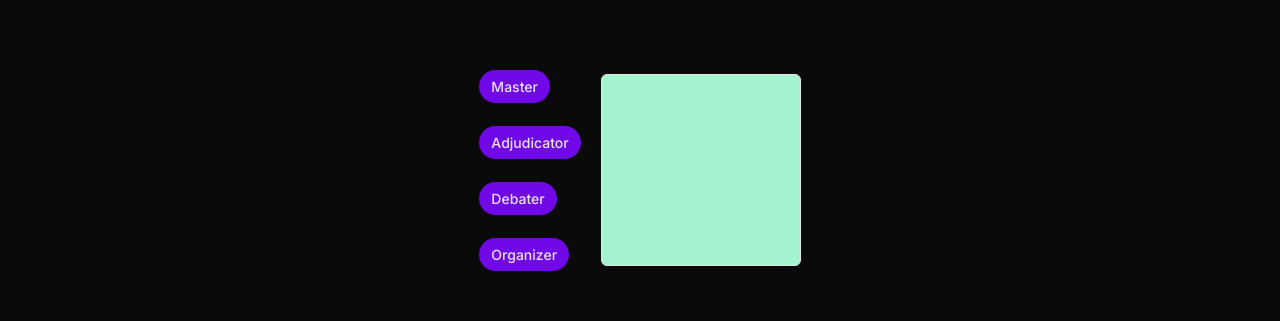
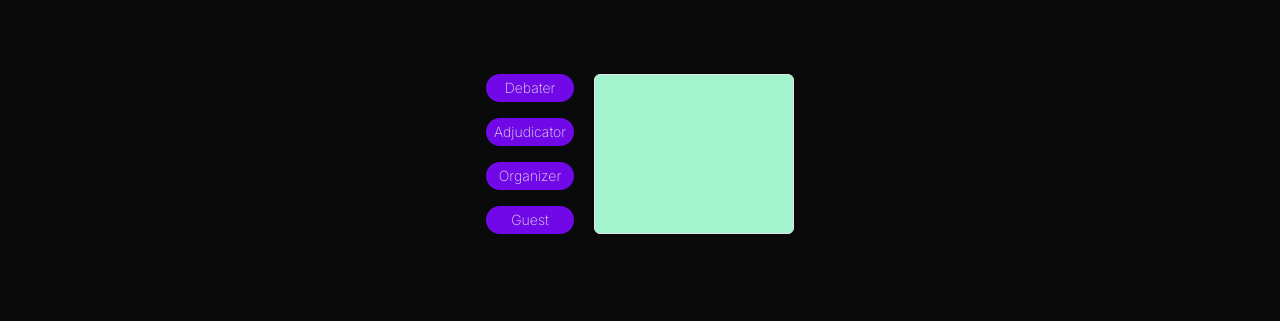
Before and after one commit to Ferdus615/TabMaster, a Next.js app: page / in a window 1280 px wide. Shown: the part 1736-2057 px from the top of the page. Built offline with nearby package versions, Linux system fonts and the light colour scheme.

Commit message:
drop down menu form done

```diff
--- /dev/null
+++ b/components/button/RButton.jsx
@@ -0,0 +1,15 @@
+import React from "react";
+
+function RButton() {
+  return (
+    <a
+      href={props.link}
+      id={props.id}
+      className="bg-rose-700 px-2 py-1 rounded-full hover:bg-violet-700 text-sm font-light flex justify-center"
+    >
+      {props.text}
+    </a>
+  );
+}
+
+export default RButton;
--- /dev/null
+++ b/components/button/VButton.jsx
@@ -0,0 +1,15 @@
+import React from "react";
+
+function VButton(props) {
+  return (
+    <a
+      href={props.link}
+      id={props.id}
+      className="bg-violet-700 px-2 py-1 rounded-full hover:bg-rose-700 text-sm font-light flex justify-center"
+    >
+      {props.text}
+    </a>
+  );
+}
+
+export default VButton;
--- /dev/null
+++ b/components/formComponents/DropDownMenu.jsx
@@ -0,0 +1,60 @@
+"use client";
+import React, { useState } from "react";
+
+function DropDownMenu(props) {
+  const [isOpen, setIsOpen] = useState(false);
+
+  const [selectedText, setSelectedText] = useState(props.text);
+
+  const toggleMenu = () => {
+    setIsOpen(!isOpen);
+  };
+
+  const updateText = (item) => {
+    setSelectedText(item);
+    setIsOpen(false);
+  };
+
+  return (
+    <div className="flex flex-col gap-3">
+      <label htmlFor={props.id} className="text-sm">
+        {props.label}
+      </label>
+
+      <div
+        id="btn"
+        onClick={toggleMenu}
+        className="inline-flex justify-between border-1 border-zinc-700 rounded-md p-3 bg-[#10172a]/40 hover:cursor-pointer"
+      >
+        <span id="btnText" className="text-sm">
+          {selectedText}
+        </span>
+        <svg
+          className="ml-2 -mr-1 h-5 w-5"
+          viewBox="0 0 20 20"
+          fill="currentColor"
+        >
+          <path d="M5.23 7.21a.75.75 0 011.06.02L10 11.293l3.71-4.06a.75.75 0 011.08 1.04l-4.25 4.656a.75.75 0 01-1.08 0L5.21 8.27a.75.75 0 01.02-1.06z" />
+        </svg>
+      </div>
+
+      {isOpen && (
+        <div id="list" className="bg-[#10172a]/70 p-3 rounded-md">
+          {props.items.map((item, index) => {
+            return (
+              <p
+                id={index}
+                onClick={() => updateText(item)}
+                className="listItem p-1 text-sm font-regular hover:bg-rose-700 rounded-md hover:cursor-pointer"
+              >
+                {item}
+              </p>
+            );
+          })}
+        </div>
+      )}
+    </div>
+  );
+}
+
+export default DropDownMenu;
--- a/components/forms/Registration.jsx
+++ b/components/forms/Registration.jsx
@@ -2,6 +2,7 @@ import React from "react";
 import Image from "next/image";
 import Input from "../formComponents/InputField";
 import ButtonForm from "../formComponents/ButtonForm";
+import DropDownMenu from "../formComponents/DropDownMenu";
 
 const Registration = () => {
   return (
@@ -14,8 +15,13 @@ const Registration = () => {
       <Input label="Full Name" type="text" id="text" />
       <Input label="Institution" type="text" id="text" />
       <Input label="Password" type="password" id="password" />
+      <DropDownMenu
+        label="Roles"
+        text="Select Role"
+        items={["Debater", "Adjudicator", "Organizer", "Guest"]}
+      />
 
-      <div className="flex flex-col gap-3">
+      {/* <div className="flex flex-col gap-3">
         <label htmlFor="role" className="text-sm">
           Select Role
         </label>
@@ -29,7 +35,7 @@ const Registration = () => {
           <option value="teacher">Adjudictor</option>
           <option value="admin">Organizer</option>
         </select>
-      </div>
+      </div> */}
 
       <ButtonForm text="Register" />
 
--- a/components/landing_page/Roles.jsx
+++ b/components/landing_page/Roles.jsx
@@ -1,49 +1,18 @@
 import React from "react";
+import VButton from "../button/VButton";
 
 const Roles = () => {
   return (
-    <section className="flex gap-5 px-5 mb-20 mx-auto max-w-6xl">
-      <ul className="flex flex-col gap-8 justify-start">
-        <li>
-          <a
-            href="#"
-            id="maste"
-            className="bg-violet-700 px-3 py-2 rounded-full hover:bg-rose-700 text-sm font-medium"
-          >
-            Master
-          </a>
-        </li>
-        <li>
-          <a
-            href="#"
-            id="adj"
-            className="bg-violet-700 px-3 py-2 rounded-full hover:bg-rose-700 text-sm font-medium"
-          >
-            Adjudicator
-          </a>
-        </li>
-        <li>
-          <a
-            href="#"
-            id="debater"
-            className="bg-violet-700 px-3 py-2 rounded-full hover:bg-rose-700 text-sm font-medium"
-          >
-            Debater
-          </a>
-        </li>
-        <li>
-          <a
-            href="#"
-            id="org"
-            className="bg-violet-700 px-3 py-2 rounded-full hover:bg-rose-700 text-sm font-medium"
-          >
-            Organizer
-          </a>
-        </li>
-      </ul>
+    <div className="flex gap-5 px-5 mb-20 mx-auto max-w-6xl">
+      <div className="flex flex-col gap-4">
+        <VButton text="Debater" link="#" id="debater" />
+        <VButton text="Adjudicator" link="#" id="adjudicator" />
+        <VButton text="Organizer" link="#" id="organizer" />
+        <VButton text="Guest" link="#" id="guest" />
+      </div>
 
       <div className="border-1 bg-emerald-200 rounded-md w-50"></div>
-    </section>
+    </div>
   );
 };
 
```
